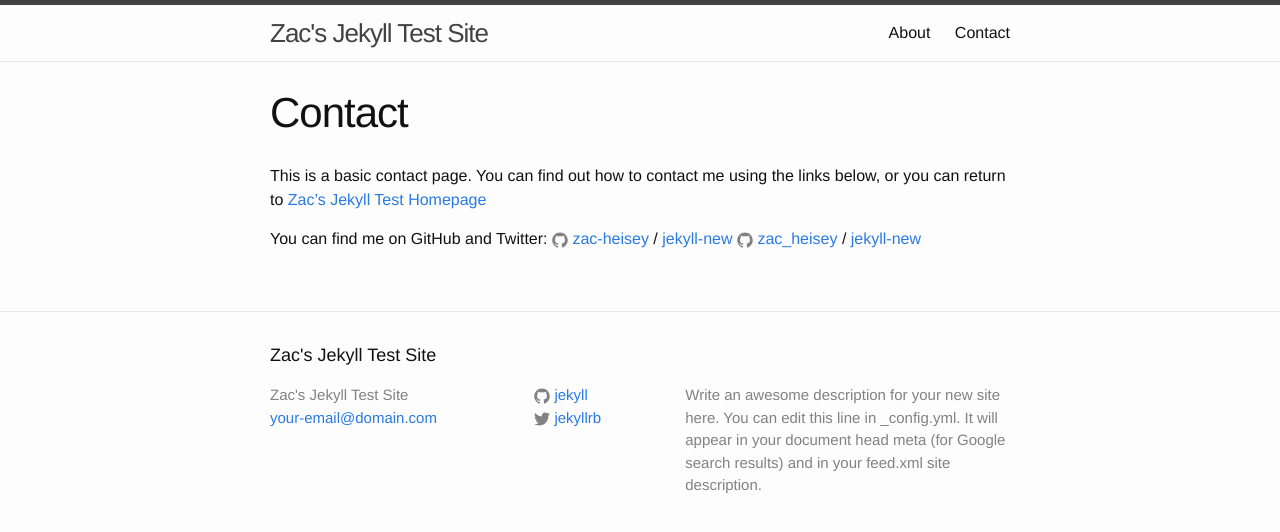
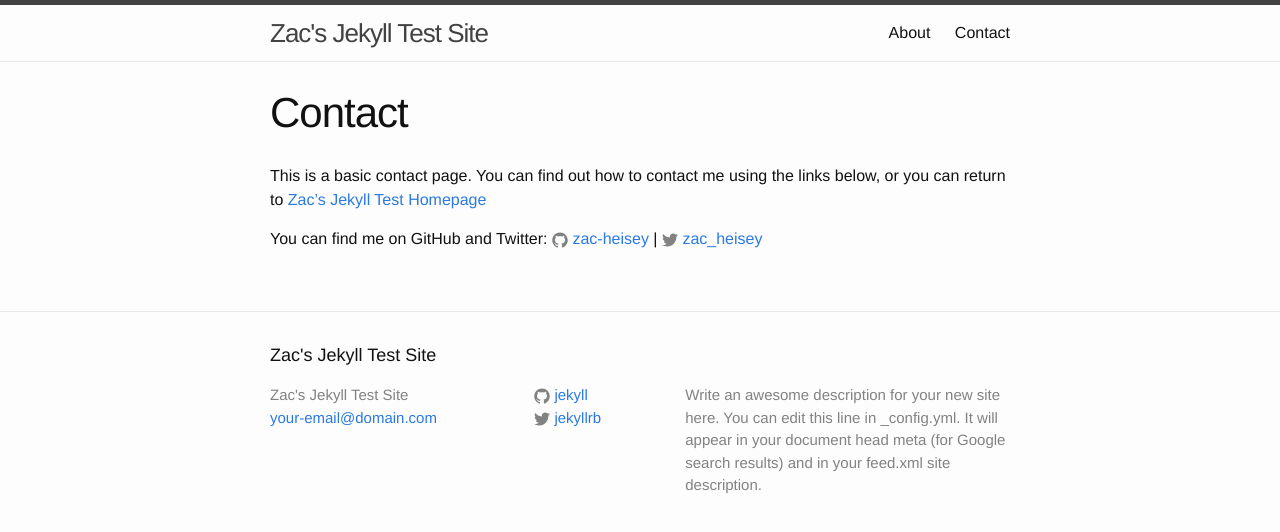
Before and after one commit to zac-heisey/test-jekyll-site, a Jekyll site: the page built from contact.md, in a window 1280 px wide. Shown: the top 532 px of the page. Built offline with Jekyll 4.4.1, drawn with Linux system fonts in a browser that asks for light colours.

Commit message:
made edits to social media section on contact page

```diff
--- a/contact.md
+++ b/contact.md
@@ -7,7 +7,5 @@ permalink: /contact/
 This is a basic contact page. You can find out how to contact me using the links below, or you can return to [Zac's Jekyll Test Homepage](http://zac-heisey.github.io/test-jekyll-site/)
 
 You can find me on GitHub and Twitter:
-{% include icon-github.html username="zac-heisey" %} /
-[jekyll-new](https://github.com/jglovier/jekyll-new)
-{% include icon-github.html username="zac_heisey" %} /
-[jekyll-new](https://github.com/jglovier/jekyll-new)
+{% include icon-github.html username="zac-heisey" %} |
+{% include icon-twitter.html username="zac_heisey" %}
```
